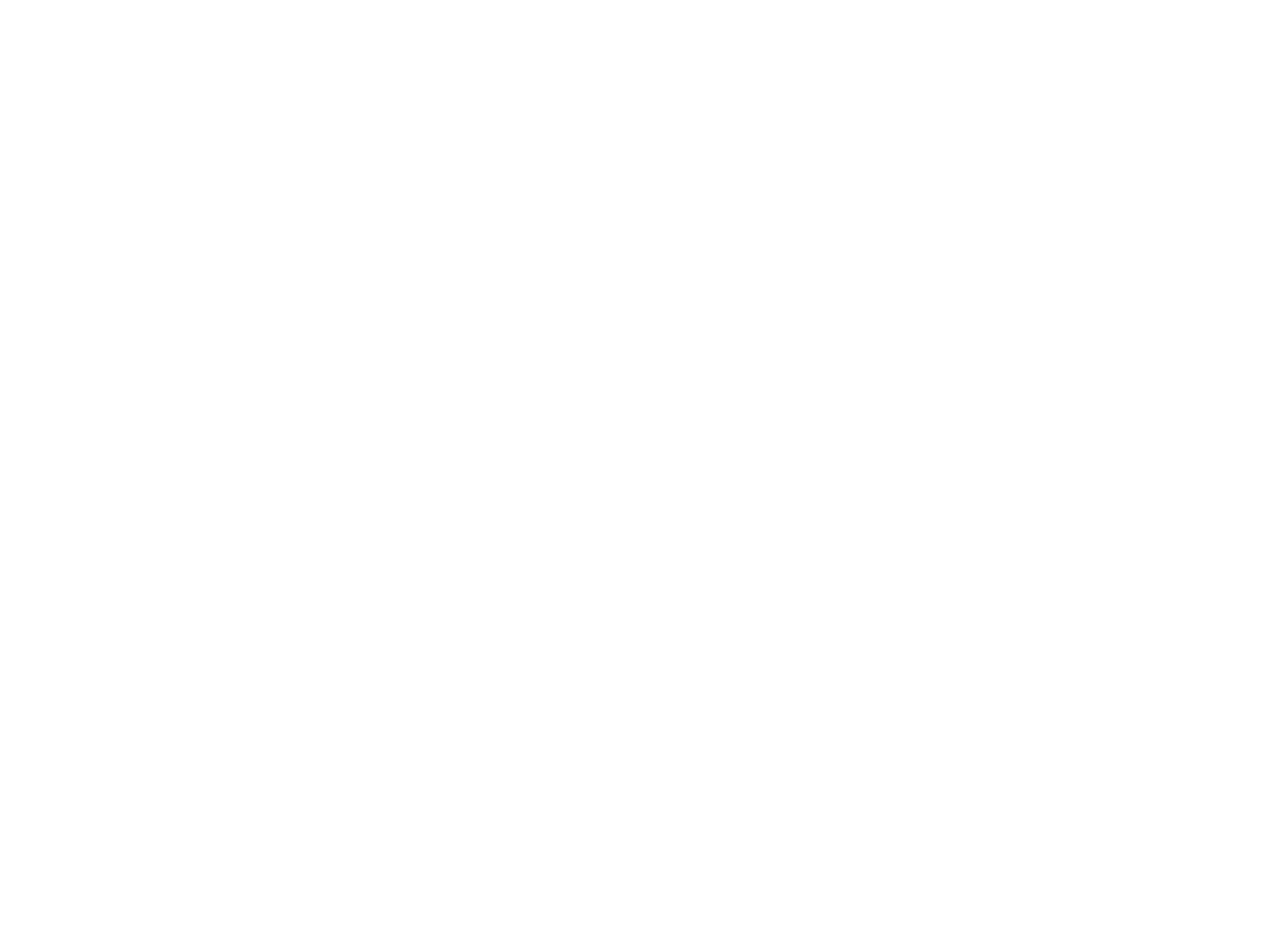
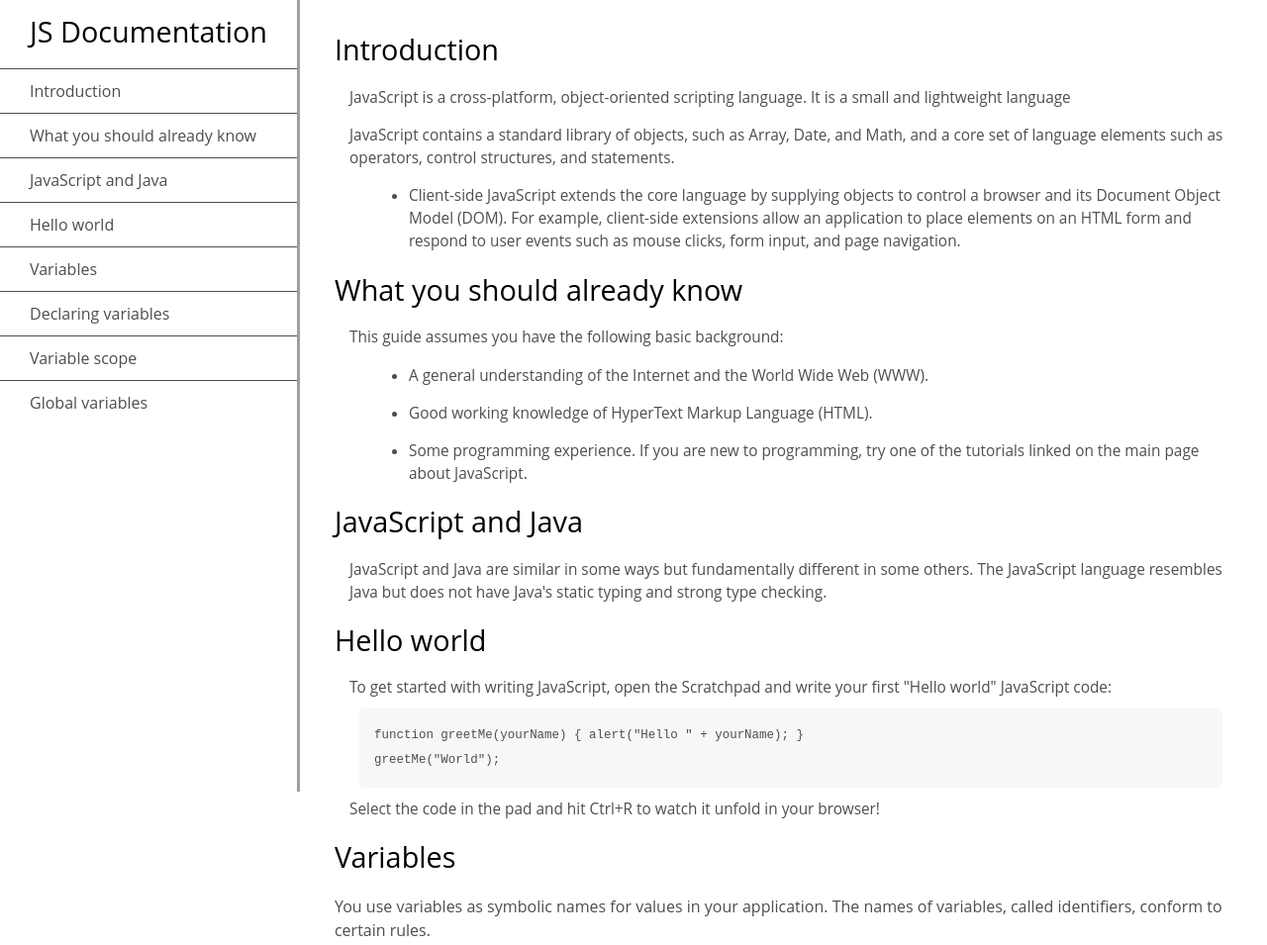
Before and after one commit to vishnuvish-star/Documentation, a plain HTML site: page index.html in a window 1280 px wide. Shown: the top 955 px of the page at 99% size. Before the commit the page ends 800 px from the top, so only its background shows below. Drawn offline with Linux system fonts and the light colour scheme.

Commit message:
css styling finished

```diff
--- a/index.html
+++ b/index.html
@@ -1,15 +1,162 @@
 <!DOCTYPE html>
-<html lang="en">
+<html>
 
 <head>
-  <meta charset="UTF-8">
-  <meta http-equiv="X-UA-Compatible" content="IE=edge">
-  <meta name="viewport" content="width=device-width, initial-scale=1.0">
-  <title>Document</title>
+  <link rel="stylesheet" href="./styles/style.css" />
 </head>
 
 <body>
+  <nav id="navbar">
+    <header>JS Documentation</header>
+    <ul>
+      <li><a class="nav-link" href="#">Introduction</a></li>
+      <li>
+        <a class="nav-link" href="#">What you should already know</a>
+      </li>
+      <li>
+        <a class="nav-link" href="#JavaScript_and_Java">JavaScript and Java</a>
+      </li>
+      <li><a class="nav-link" href="#Hello_world">Hello world</a></li>
+      <li><a class="nav-link" href="#Variables">Variables</a></li>
+      <li>
+        <a class="nav-link" href="#Declaring_variables">Declaring variables</a>
+      </li>
+      <li><a class="nav-link" href="#Variable_scope">Variable scope</a></li>
+      <li>
+        <a class="nav-link" href="#Global_variables">Global variables</a>
+      </li>
+    </ul>
+  </nav>
+  <main id="main-doc">
+    <section class="main-section" id="Introduction">
+      <header>Introduction</header>
+      <article>
+        <p>
+          JavaScript is a cross-platform, object-oriented scripting language.
+          It is a small and lightweight language</p>
+        <p>
+          JavaScript contains a standard library of objects, such as Array,
+          Date, and Math, and a core set of language elements such as
+          operators, control structures, and statements.</p>
+        <ul>
+          <li>
+            Client-side JavaScript extends the core language by supplying
+            objects to control a browser and its Document Object Model (DOM).
+            For example, client-side extensions allow an application to place
+            elements on an HTML form and respond to user events such as mouse
+            clicks, form input, and page navigation.
+          </li>
+        </ul>
+      </article>
+    </section>
+    <section class="main-section" id="main-section">
+      <header>What you should already know</header>
+      <article>
+        <p>This guide assumes you have the following basic background:</p>
 
+        <ul>
+          <li>
+            A general understanding of the Internet and the World Wide Web
+            (WWW).
+          </li>
+          <li>Good working knowledge of HyperText Markup Language (HTML).</li>
+          <li>
+            Some programming experience. If you are new to programming, try
+            one of the tutorials linked on the main page about JavaScript.
+          </li>
+        </ul>
+      </article>
+    </section>
+    <section class="main-section" id="JavaScript_and_Java">
+      <header>JavaScript and Java</header>
+      <article>
+        <p>
+          JavaScript and Java are similar in some ways but fundamentally
+          different in some others. The JavaScript language resembles Java but
+          does not have Java's static typing and strong type checking.
+        </p>
+      </article>
+    </section>
+    <section class="main-section" id="Hello_world">
+      <header>Hello world</header>
+      <article>
+        To get started with writing JavaScript, open the Scratchpad and write
+        your first "Hello world" JavaScript code:
+        <code>function greetMe(yourName) { alert("Hello " + yourName); }
+            greetMe("World");
+          </code>
+
+        Select the code in the pad and hit Ctrl+R to watch it unfold in your
+        browser!
+      </article>
+    </section>
+    <section class="main-section" id="Variables">
+      <header>Variables</header>
+      <p>
+        You use variables as symbolic names for values in your application.
+        The names of variables, called identifiers, conform to certain rules.
+      </p>
+
+    </section>
+    <section class="main-section" id="Declaring_variables">
+      <header>Declaring variables</header>
+      <article>
+        You can declare a variable in the ways:
+        <p>
+          With the keyword var. For example, <code>var x = 42.</code> This
+          syntax can be used to declare both local and global variables.
+        </p>
+        <p>
+          By simply assigning it a value. For example,
+          <code>x = 42.</code> This always declares a global variable.
+        </p>
+
+      </article>
+    </section>
+    <section class="main-section" id="Variable_scope">
+      <header>Variable scope</header>
+      <article>
+        <p>
+          When you declare a variable outside of any function, it is called a
+          global variable, because it is available to any other code in the
+          current document.
+        </p>
+
+        <p>
+          JavaScript before ECMAScript 2015 does not have block statement
+          scope; rather, a variable declared within a block is local to the
+          function (or global scope) that the block resides within.
+        </p>
+        <code>if (true) { var x = 5; } console.log(x); // 5</code>
+      </article>
+    </section>
+    <section class="main-section" id="Global_variables">
+      <header>Global variables</header>
+      <article>
+        <p>
+          Global variables are in fact properties of the global object. In web
+          pages the global object is window.
+        </p>
+
+        <p>
+          Consequently, you can access global variables declared in one window
+          or frame from another window or frame by specifying the window or
+          frame name.
+        </p>
+      </article>
+    </section>
+    <section class="main-section" id="Reference">
+      <header>Reference</header>
+      <article>
+        <ul>
+          <li>
+            All the documentation in this page is taken from
+            <a href="https://developer.mozilla.org/en-US/docs/Web/JavaScript/Guide" target="_blank">MDN</a>
+          </li>
+        </ul>
+      </article>
+    </section>
+  </main>
 </body>
 
 </html>
--- /dev/null
+++ b/styles/style.css
@@ -0,0 +1,119 @@
+html,
+body {
+  min-width: 290px;
+  color: #4d4e53;
+  background-color: #ffffff;
+  font-family: "Open Sans", Arial, sans-serif;
+  line-height: 1.5;
+}
+
+#navbar {
+  position: fixed;
+  min-width: 290px;
+  top: 0px;
+  left: 0px;
+  width: 300px;
+  height: 100%;
+  border-right: solid;
+  border-color: rgba(0, 22, 22, 0.4);
+}
+
+header {
+  color: black;
+  margin: 10px;
+  text-align: center;
+  font-size: 1.8em;
+  font-weight: thin;
+}
+
+#main-doc header {
+  text-align: left;
+  margin: 0px;
+}
+
+#navbar ul {
+  height: 88%;
+  padding: 0;
+  overflow-y: auto;
+  overflow-x: hidden;
+}
+
+#navbar li {
+  color: #4d4e53;
+  border-top: 1px solid;
+  list-style: none;
+  position: relative;
+  width: 100%;
+}
+
+#navbar a {
+  display: block;
+  padding: 10px 30px;
+  color: #4d4e53;
+  text-decoration: none;
+  cursor: pointer;
+}
+
+#main-doc {
+  position: absolute;
+  margin-left: 310px;
+  padding: 20px;
+  margin-bottom: 110px;
+}
+
+section article {
+  color: #4d4e53;
+  margin: 15px;
+  font-size: 0.96em;
+}
+
+section li {
+  margin: 15px 0px 0px 20px;
+}
+
+code {
+  display: block;
+  text-align: left;
+  white-space: pre-line;
+  position: relative;
+  word-break: normal;
+  word-wrap: normal;
+  line-height: 2;
+  background-color: #f7f7f7;
+  padding: 15px;
+  margin: 10px;
+  border-radius: 5px;
+}
+
+@media only screen and (max-width: 815px) {
+  /* For mobile phones: */
+  #navbar ul {
+    border: 1px solid;
+    height: 207px;
+  }
+
+  #navbar {
+    background-color: white;
+    position: absolute;
+    top: 0;
+    padding: 0;
+    margin: 0;
+    width: 100%;
+    max-height: 275px;
+    border: none;
+    z-index: 1;
+    border-bottom: 2px solid;
+  }
+
+  #main-doc {
+    position: relative;
+    margin-left: 0px;
+    margin-top: 270px;
+  }
+}
+
+@media only screen and (max-width: 400px) {
+  #main-doc {
+    margin-left: -10px;
+  }
+}
```
